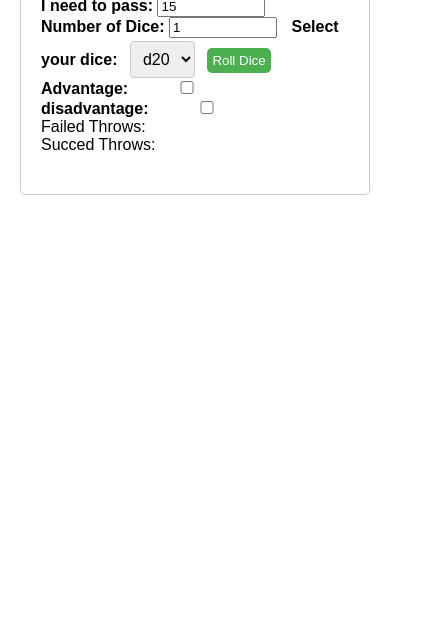
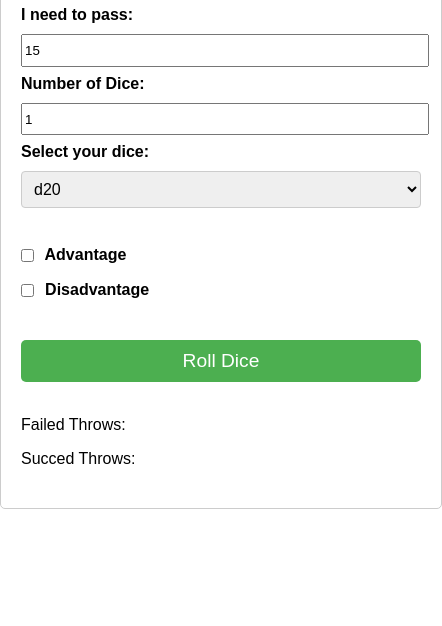
Before and after one commit to BenKusoH/tools4rol, a plain HTML site: page index.html in a window 390 px wide. Shown: the part 218-844 px from the top of the page, 442 px wide, since content can reach past the window. Drawn offline with Linux system fonts and the light colour scheme.

Commit message:
responsive

```diff
--- a/index.html
+++ b/index.html
@@ -1,5 +1,6 @@
 <!DOCTYPE html>
 <html lang="en">
+
 <head>
 	<title>Dice Rolling Game</title>
 	<link rel="icon" type="image/x-icon" href="images/favicon.ico">
@@ -7,6 +8,7 @@
 	<meta name="viewport" content="width=device-width, initial-scale=1.0">
 	<meta charset="UTF-8">
 </head>
+
 <body>
 	<nav>
 		<ul>
@@ -17,12 +19,13 @@
 	</nav>
 	<div class="container">
 		<h1>Dice Rolling Game</h1>
-		<label for="armor-class">I need to pass:</label>
+		<label for="armor-class">I need to pass:
 			<input type="number" id="armor-class" min="1" max="20" value="15">
-		<br>
-		<label for="num-dice">Number of Dice:</label>
+		</label>
+		<label for="num-dice">Number of Dice:
 			<input type="number" id="num-dice" min="1" max="200" value="1">
-		<label for="dice">Select your dice:</label>
+		</label>
+		<label for="dice">Select your dice:
 			<select id="dice">
 				<option value="4">d4</option>
 				<option value="6">d6</option>
@@ -31,18 +34,26 @@
 				<option value="12">d12</option>
 				<option value="20" selected>d20</option>
 			</select>
+		</label>
+		<br>
+
+		<label for="advantage"> <input type="checkbox" class="inline" id="advantage"> Advantage</label>
+		<label for="disadvantage"> <input type="checkbox" class="inline" id="disadvantage"> Disadvantage</label>
+		<br>
+
 		<button onclick="rollDice()">Roll Dice</button>
-		<label for="advantage">Advantage:</label>
-		<input type="checkbox" id="advantage">
-		<label for="disadvantage">disadvantage:</label>
-		<input type="checkbox" id="disadvantage">
 		<br>
-		Failed Throws:
+		<br>
+		<p>Failed Throws:</p>
 		<div id="failed"></div>
-		<div>Succed Throws: <p id="passes" style="display: inline"></p></div>
+		<div>
+			<p>Succed Throws:</p>
+			<p id="passes" style="display: inline"></p>
+		</div>
 		<div id="success"></div>
 		<div id="result"></div>
 	</div>
 	<script src="script.js"></script>
 </body>
+
 </html>
--- a/style.css
+++ b/style.css
@@ -3,11 +3,33 @@ body {
 	font-family: sans-serif;
 }
 
+input,
+textarea,
+select {
+margin: 10px 0 0 0;
+width: 100%;
+min-height: 2em;
+}
+
 .container {
-	margin: 20px;
+	display: block;
+	margin: 30px auto 0px auto;
+	width: 33%;
+	min-width: 400px;
 	padding: 20px;
 	border: 1px solid #ccc;
 	border-radius: 5px;
+}
+
+.inline {
+	width: unset;
+	margin: 0 0.5em 0 0;
+	vertical-align: middle;
+}
+
+label {
+    display: block;
+    margin: 0.5rem 0;
 }
 
 h1 {
@@ -18,14 +40,11 @@ label {
 	font-weight: bold;
 }
 
-input[type="number"] {
-	width: 50px;
-	margin-right: 10px;
-}
-
 button {
+	font-size: 1.2rem;
 	margin-top: 10px;
-	padding: 5px;
+	width: 100%;
+	padding: 10px;
 	border: none;
 	background-color: #4CAF50;
 	color: white;
@@ -38,7 +57,6 @@ select {
 	border-radius: 0.25rem;
 	border: 1px solid #ccc;
 	font-size: 1rem;
-	margin: 0 0.5rem;
 }
 
 select:focus {
@@ -54,15 +72,11 @@ select:focus {
 	text-align: center;
 }
 
-
-input {
-  width: 100px !important;
-}
-
 /* CSS for navbar styling */
 nav {
 	background-color: #4CAF50;
 	padding: 10px 0;
+	min-width: 400px;
 }
 
 ul {
```
Lines whose indentation alone changed are shown as unchanged.
